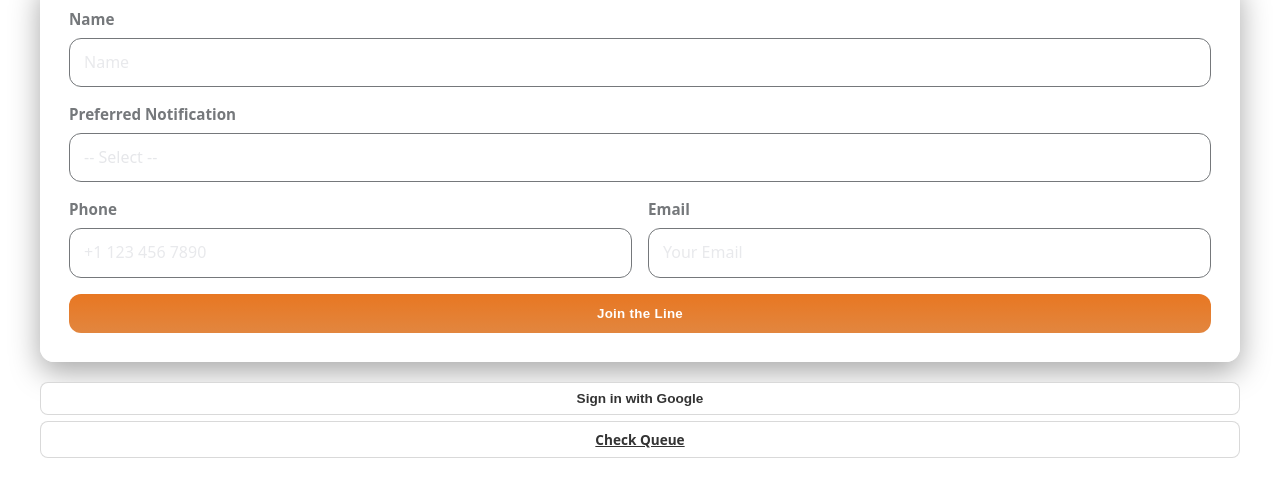
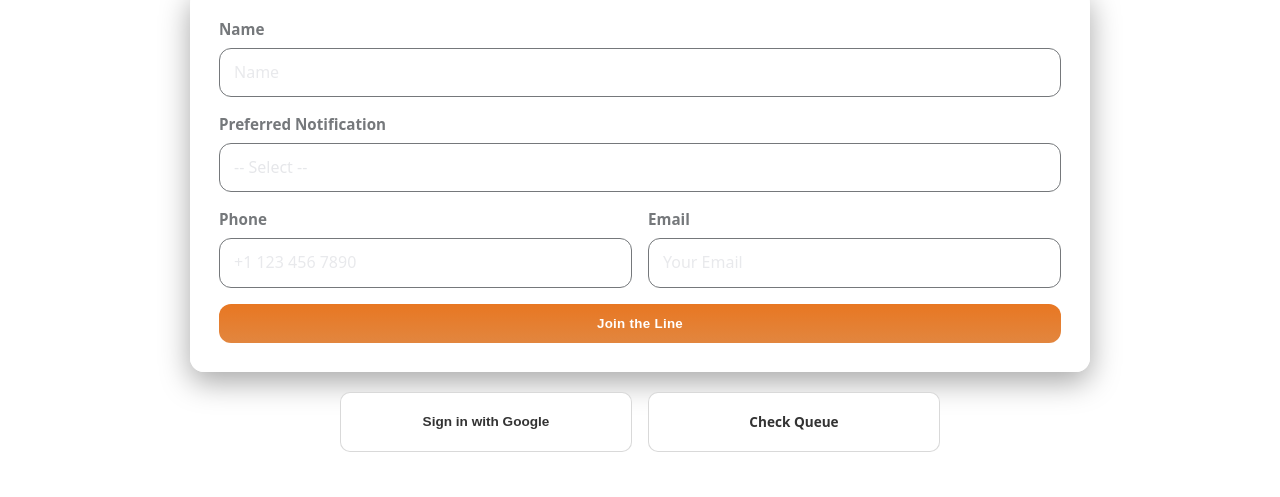
Before and after one commit to ConnorMcCue23/QueueProject, a plain HTML site: page public/index.html in a window 1280 px wide. Shown: the part 235-732 px from the top of the page. Drawn offline with Linux system fonts and the light colour scheme; no server answers; a script that the page names is missing.

Commit message:
adding new rules for pos and button styling

```diff
--- a/public/index.html
+++ b/public/index.html
@@ -53,10 +53,10 @@
       </form>
     </section>
 
-    <section style="margin-top:20px; text-align:center;">
+    <div class="button-row">
       <button id="loginBtn" class="btn-sm">Sign in with Google</button>
       <a href="admin.html" class="btn-sm">Check Queue</a>
-    </section>
+    </div>
   </main>
 
   <script src="config.js"></script>
--- a/public/style.css
+++ b/public/style.css
@@ -8,6 +8,7 @@
     --muted:#e6e7ea;
     --primary:#E87722;
     --primary-strong:#e2863f;
+    --maroon:#861F41;
     --ok:#10b981;
     --err:#ef4444;
     --ring:#60a5fa;
@@ -35,7 +36,7 @@ body {
 }
 
 .wrap {
-    width: min(1200px, 100%);
+    width: min(900px, 100%);
 }
 
 .card {
@@ -287,3 +288,45 @@ select.control option[value=""] {
   width: 100%;
   max-width: 1100px;  /* control total card width */
 }
+
+/* Make the two buttons identical inside the row */
+.button-row {
+  display: flex;
+  justify-content: space-between;
+  align-items: stretch;      /* stretch both to same height */
+  gap: 16px;
+  width: 100%;
+  max-width: 600px;
+  margin: 20px auto 20px; /* top and bottom spacing buffer */
+}
+
+.button-row .btn-sm {
+  flex: 1;
+  display: flex;             /* identical for <a> and <button> */
+  align-items: center;
+  justify-content: center;
+  height: 60px;              /* same tallness */
+  padding: 0;                /* handled by height */
+  margin: 0;                 /* override global margin-bottom */
+  line-height: 1;            /* consistent text box */
+  border-radius: 10px;
+  transition: all 0.2s ease;
+}
+
+/* Ensure <a> version behaves exactly like <button> */
+.button-row a.btn-sm { text-decoration: none; }
+
+/* Hover: orange gradient + shadow */
+.button-row .btn-sm:hover, .home-button:hover, .btn:hover {
+  background: linear-gradient(180deg, var(--maroon) 0%, var(--primary-strong) 100%);
+  color: #fff;
+  border-color: var(--primary);
+  transform: translateY(-2px);
+  box-shadow: 0 6px 12px rgba(0,0,0,0.15);
+}
+
+/* Active (pressed) */
+.button-row .btn-sm:active {
+  transform: translateY(0);
+  box-shadow: 0 3px 6px rgba(0,0,0,0.1);
+}
```
Also changed, not shown: public/admin.html (+1 -1 lines).
